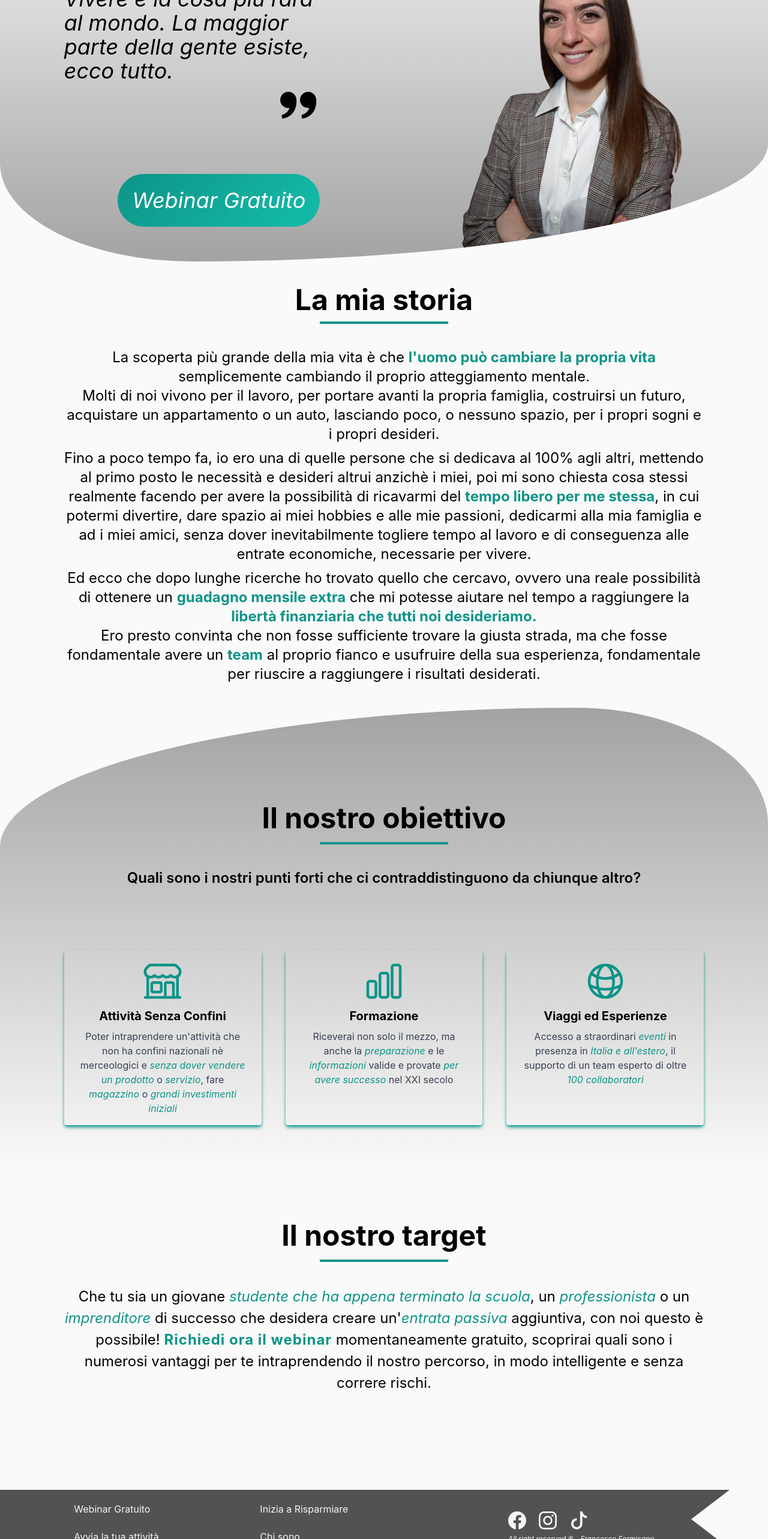
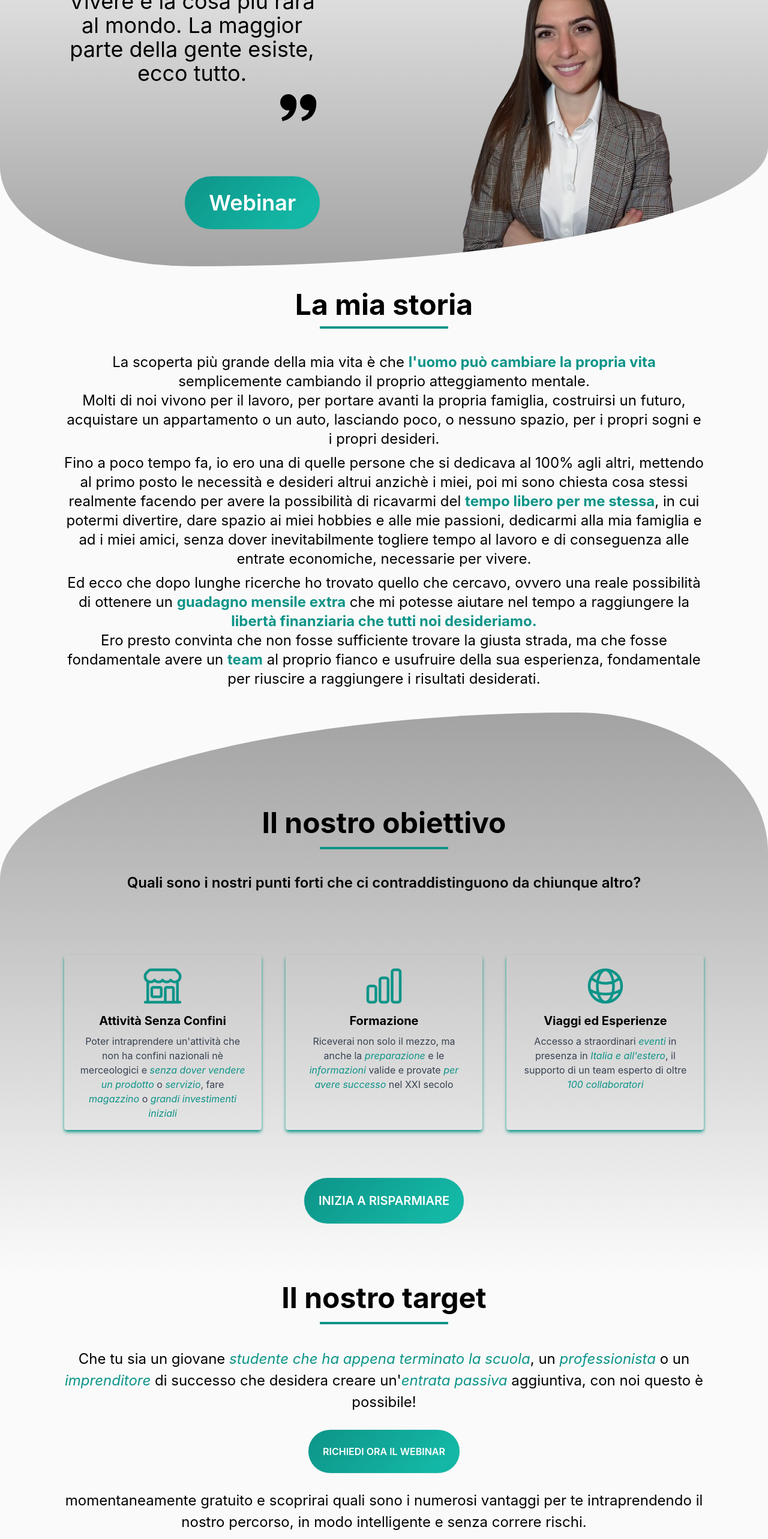
Before and after one commit to frxsav/angelabusiness, a React (Create React App) app: page / in a window 1280 px wide. Shown: the part 220-2786 px from the top of the page at 60% size. Built offline with nearby package versions, Linux system fonts and the light colour scheme.

Commit message:
restyling a bit

```diff
--- a/public/locales/it/translation.json
+++ b/public/locales/it/translation.json
@@ -2,7 +2,7 @@
   "title": "Angela Formisano",
   "about": {
     "cit": "Vivere è la cosa più rara al mondo. La maggior parte della gente esiste, ecco tutto.",
-    "webinar": "Webinar Gratuito"
+    "webinar": "Webinar"
   },
   "my_story": {
     "title": "La mia storia",
@@ -25,10 +25,12 @@
   },
   "target": {
     "title": "Il nostro target",
-    "dsc1": "Che tu sia un giovane <b>studente che ha appena terminato la scuola</b>, un <b>professionista</b> o un <b>imprenditore</b> di successo che desidera creare un'<b>entrata passiva</b> aggiuntiva, con noi questo è possibile! <a>Richiedi ora il webinar</a> momentaneamente gratuito, scoprirai quali sono i numerosi vantaggi per te intraprendendo il nostro percorso, in modo intelligente e senza correre rischi."
+    "dsc1": "Che tu sia un giovane <b>studente che ha appena terminato la scuola</b>, un <b>professionista</b> o un <b>imprenditore</b> di successo che desidera creare un'<b>entrata passiva</b> aggiuntiva, con noi questo è possibile!",
+    "dsc2": "momentaneamente gratuito e scoprirai quali sono i numerosi vantaggi per te intraprendendo il nostro percorso, in modo intelligente e senza correre rischi.",
+    "webinar": "Richiedi ora il webinar"
   },
   "footer": {
-    "webinar": "Webinar Gratuito",
+    "webinar": "Webinar",
     "save_your_money": "Inizia a Risparmiare",
     "start_activity": "Avvia la tua attività",
     "about": "Chi sono",
--- a/src/components/OurGoal.jsx
+++ b/src/components/OurGoal.jsx
@@ -72,6 +72,16 @@ const OurGoal = () => {
             <CarouselList></CarouselList>
           </div>
         </section>
+        <section className="col-span-10 col-start-2 flex justify-center text-xl">
+          <a
+            className="pulse text-white border-teal lg:mt-20 p-6 rounded-full lg:self-end gradient-to-right hover:shadow-xl uppercase font-semibold self-center"
+            href="https://myw.tf/emcgqn"
+            target="_blank"
+            rel="noreferrer"
+          >
+            {t("footer.save_your_money")}
+          </a>
+        </section>
       </div>
     </>
   );
--- a/src/components/Target.jsx
+++ b/src/components/Target.jsx
@@ -6,13 +6,13 @@ const Target = () => {
   const { t } = useTranslation();
   return (
     <>
-      <div className="grid grid-cols-12 pt-0 lg:pt-20 overflow-hidden pb-20">
+      <div className="grid grid-cols-12 pt-0 lg:pt-5 overflow-hidden">
         <h1 className="text-4xl lg:text-5xl font-bold col-span-12 text-center pb-2 lg:pb-4 pt-0 lg_pt-20">
           {t("target.title")}
         </h1>
         <div className="col-span-2 col-start-6 border-b-[4px] border-teal-600 mb-5 lg:mb-10"></div>
         <section className="flex flex-col items-center col-span-10 col-start-2 lg:text-center text-xl lg:text-2xl pb-20">
-          <p className="leading-9">
+          <p className="leading-9 text-center">
             <Trans
               i18nKey={"target.dsc1"}
               components={{
@@ -28,6 +28,22 @@ const Target = () => {
               }}
             />
           </p>
+          <a
+            className="pulse text-base my-3 lg:my-7 text-white border-teal p-6 rounded-full gradient-to-right hover:shadow-xl uppercase font-semibold"
+            href="https://myw.tf/emcgqn"
+            target="_blank"
+            rel="noreferrer"
+          >
+            {t("target.webinar")}
+          </a>
+          <p className="leading-9 text-center">
+            <Trans
+              i18nKey={"target.dsc2"}
+              components={{
+                b: <i className="text-teal-600" />,
+              }}
+            />
+          </p>
         </section>
       </div>
     </>
--- a/src/components/about.jsx
+++ b/src/components/about.jsx
@@ -15,19 +15,19 @@ const About = () => {
       <Logo></Logo>
       <Social></Social>
       <div className="grid grid-cols-12 col-span-12 bg-c-blue">
-        <address className="col-span-9 lg:col-span-4 lg:col-start-2 col-start-2 text-xl lg:text-4xl flex flex-col justify-center order-2 lg:order-1">
+        <p className="col-span-9 lg:col-span-4 lg:col-start-2 col-start-2 text-xl lg:text-4xl flex flex-col justify-center order-2 lg:order-1 text-center">
           <BiSolidQuoteAltLeft className="text-3xl lg:text-7xl self-start"></BiSolidQuoteAltLeft>
           {t("about.cit")}
           <BiSolidQuoteAltRight className="text-3xl lg:text-7xl self-end"></BiSolidQuoteAltRight>
           <a
-            className="text-white border-teal mb-12 lg:mb-0 lg:mt-20 p-6 rounded-full self-start lg:self-end gradient-to-right hover:shadow-xl"
+            className="pulse text-white border-teal mb-12 lg:mb-0 lg:mt-20 p-6 lg:px-10 rounded-full lg:self-end gradient-to-right hover:shadow-xl font-semibold self-center"
             href="https://api.whatsapp.com/send?phone=3394211017"
             target="_blank"
             rel="noreferrer"
           >
             {t("about.webinar")}
           </a>
-        </address>
+        </p>
         <img
           className="col-span-7 lg:col-span-4 col-start-3 lg:col-start-8 border-b border-b-teal-600 rounded-b-full lg:border-none lg:rounded-none lg:order-2"
           src={angela}
--- a/src/components/footer.jsx
+++ b/src/components/footer.jsx
@@ -16,17 +16,21 @@ const Footer = () => {
           href="https://api.whatsapp.com/send?phone=3394211017"
           target="_blank"
           rel="noreferrer"
-          className="lg:col-start-2 col-span-6 lg:col-span-3 text-md hover:text-teal-600 transition duration-1 lg:order-1 active:text-teal-600 focus:text-neutral-100"
+          className="lg:col-start-2 col-span-6 lg:col-span-3 text-md lg:order-1"
         >
-          {t("footer.webinar")}
+          <span className="active:text-teal-600 focus:text-neutral-100 hover:text-teal-600 transition duration-1 ">
+            {t("footer.webinar")}
+          </span>
         </a>
         <a
           href="https://myw.tf/emcgqn"
           target="_blank"
           rel="noreferrer"
-          className="col-span-6 lg:col-span-3 text-md hover:text-teal-600 transition duration-1 lg:order-2 active:text-teal-600 focus:text-neutral-100"
+          className="col-span-6 lg:col-span-3 text-md lg:order-2"
         >
-          {t("footer.save_your_money")}
+          <span className="active:text-teal-600 focus:text-neutral-100 hover:text-teal-600 transition duration-1 ">
+            {t("footer.save_your_money")}
+          </span>
         </a>
         <div className="lg:col-end-12 lg:col-span-3 lg:order-3 order-6 col-end-10 pt-2 lg:pt-0">
           <Social></Social>
@@ -35,18 +39,22 @@ const Footer = () => {
           href="https://api.whatsapp.com/send?phone=3394211017"
           target="_blank"
           rel="noreferrer"
-          className="lg:col-start-2 col-span-6 lg:col-span-3 text-md hover:text-teal-600 transition duration-1 lg:order-4 order-3 active:text-teal-600 focus:text-neutral-100"
+          className="lg:col-start-2 col-span-6 lg:col-span-3 text-md lg:order-4 order-3"
         >
-          {t("footer.start_activity")}
+          <span className="active:text-teal-600 focus:text-neutral-100 hover:text-teal-600 transition duration-1 ">
+            {t("footer.start_activity")}
+          </span>
         </a>
         <a
           href="#about"
-          className="col-span-6 lg:col-span-3 text-md hover:text-teal-600 transition duration-1 lg:order-5 order-4 active:text-teal-600 focus:text-neutral-100"
+          className="col-span-6 lg:col-span-3 text-md lg:order-5 order-4"
         >
-          {t("footer.about")}
+          <span className="active:text-teal-600 focus:text-neutral-100 hover:text-teal-600 transition duration-1 ">
+            {t("footer.about")}
+          </span>
         </a>
         <address className="lg:col-span-3 lg:col-end-12 col-span-7 text-xs pt-2 lg:order-6 order-5 self-end">
-          {t("footer.copyright")}
+          <span>{t("footer.copyright")}</span>
         </address>
       </div>
     </>
--- a/src/index.css
+++ b/src/index.css
@@ -58,3 +58,16 @@ code {
     aspect-ratio: 5/2;
   }
 }
+
+.pulse {
+  animation: pulse-animation 2s infinite;
+}
+
+@keyframes pulse-animation {
+  0% {
+    box-shadow: 0 0 0 0px rgba(13, 148, 136, 0.5);
+  }
+  100% {
+    box-shadow: 0 0 0 15px rgba(13, 148, 136, 0);
+  }
+}
```
Also changed, not shown: src/img/Angela.png.
